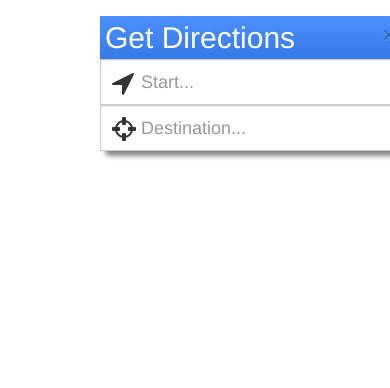
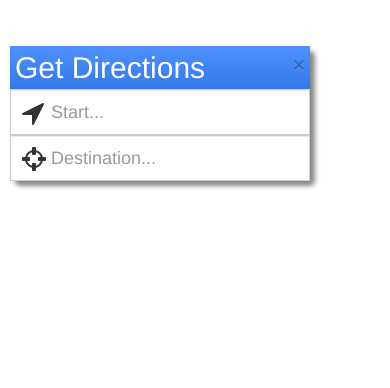
Before and after one commit to CPSC362/TripCost, a Flask app: page / in a window 390 px wide. Shown: the part 54-442 px from the top of the page. Run offline with Flask 2, Linux system fonts and the light colour scheme; some libraries are stand-ins or nearby versions.

Commit message:
Adjusted dimensions to support more mobile devices

```diff
--- a/assets/css/style.css
+++ b/assets/css/style.css
@@ -37,8 +37,8 @@ body {
 .form-container {
   position:fixed;
 
-  top:70px;
-  left:100px;
+  top:100px;
+  left:10px;
 
   width:300px;
 
@@ -52,10 +52,10 @@ body {
   padding-bottom:0px;
 }
 
-@media (max-width: 320px) {
+@media (min-width: 768px) {
   .form-container {
-    top:100px;
-    left:10px;
+    top:70px;
+    left:100px;
   }
 }
 
```
